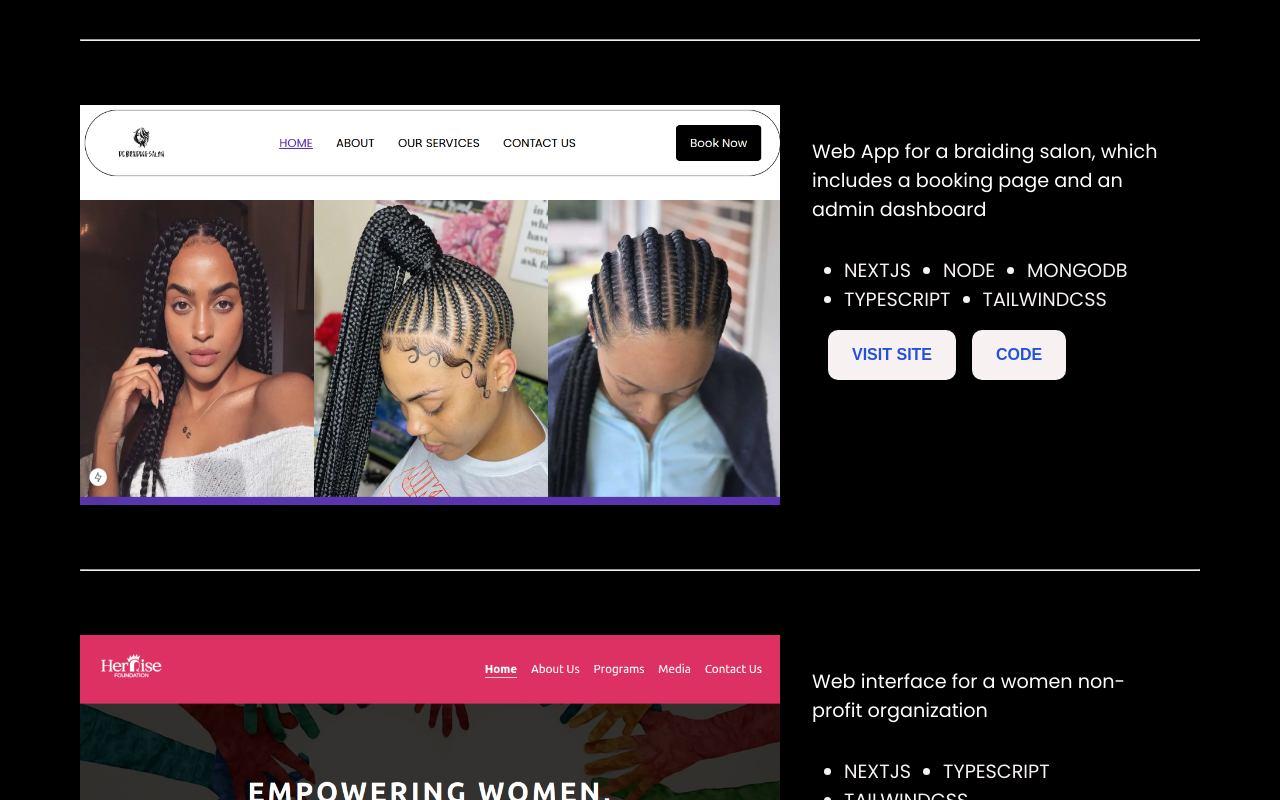
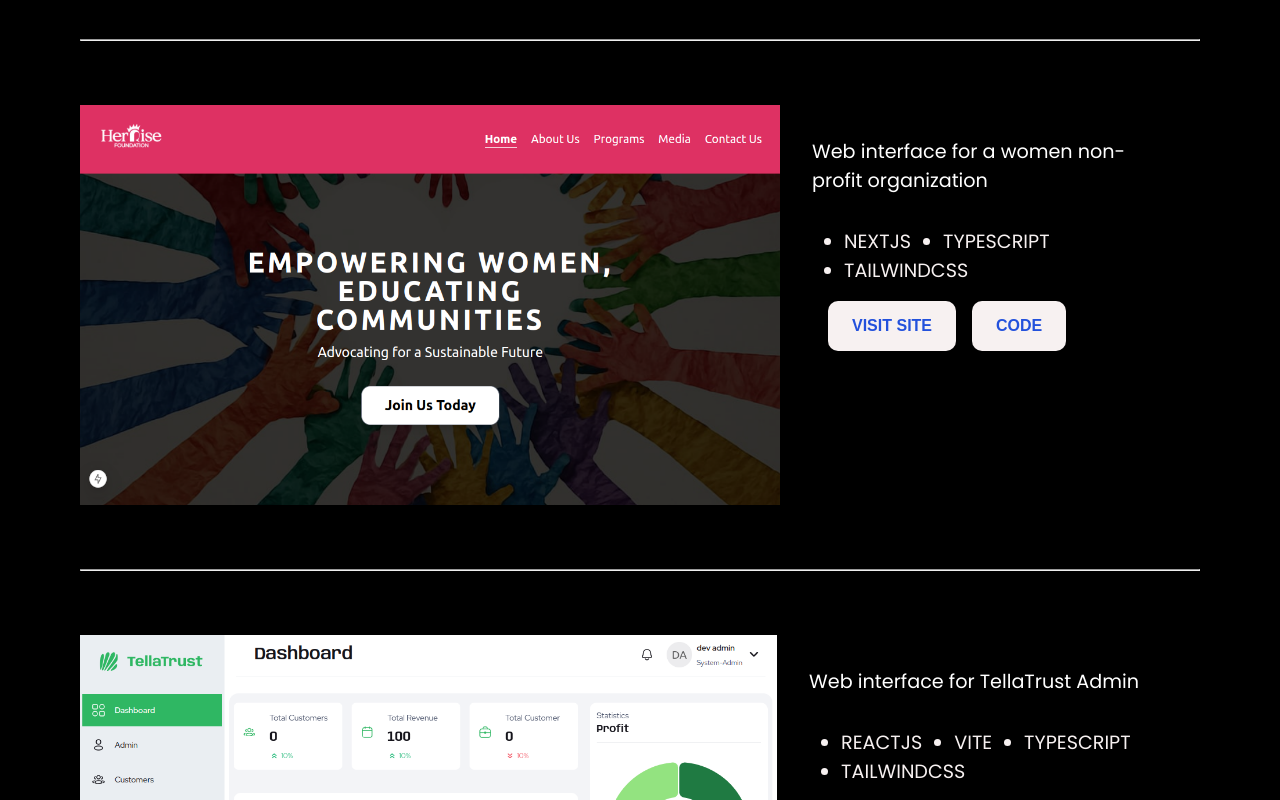
Before and after one commit to Nnenna-udefi/portfolio, a React (Create React App) app: page / in a window 1280 px wide. Shown: the part 4020-4820 px from the top of the page. Built offline with nearby package versions, Linux system fonts and the light colour scheme.

Commit message:
Update project.js

```diff
--- a/src/components/project.js
+++ b/src/components/project.js
@@ -6,7 +6,7 @@ import HouseOfAccent from "../images/Home-House-of-Ascent.png";
 import TellaTrustAdmin from "../images/TellaTrust.png";
 import Easycare from "../images/easycare.jpg";
 import Bookishreads from "../images/bookrishread_home.png";
-import DChirs from "../images/DCHAIR.png";
+// import DChirs from "../images/DCHAIR.png";
 import HerRise from "../images/herRise.png";
 import Bookable from "../images/BookableSTR.png";
 import Grovia from "../images/Grovia-lp.png";
@@ -36,14 +36,14 @@ const projectList = [
     github_link: "https://github.com/bookablestr/bookableSTR",
     language: ["NEXTJS", "REACTJS", "TYPESCRIPT", "TAILWINDCSS"],
   },
-  {
-    image: DChirs,
-    alt: "DC braiding",
-    desc: "Web App for a braiding salon, which includes a booking page and an admin dashboard",
-    live_link: "https://dc-braiding.onrender.com/",
-    github_link: "https://github.com/Nnenna-udefi/booking-app",
-    language: ["NEXTJS", "NODE", "MONGODB", "TYPESCRIPT", "TAILWINDCSS"],
-  },
+  // {
+  //   image: DChirs,
+  //   alt: "DC braiding",
+  //   desc: "Web App for a braiding salon, which includes a booking page and an admin dashboard",
+  //   live_link: "https://dc-braiding.onrender.com/",
+  //   github_link: "https://github.com/Nnenna-udefi/booking-app",
+  //   language: ["NEXTJS", "NODE", "MONGODB", "TYPESCRIPT", "TAILWINDCSS"],
+  // },
   {
     image: HerRise,
     alt: "HerRise Foundation",
```
